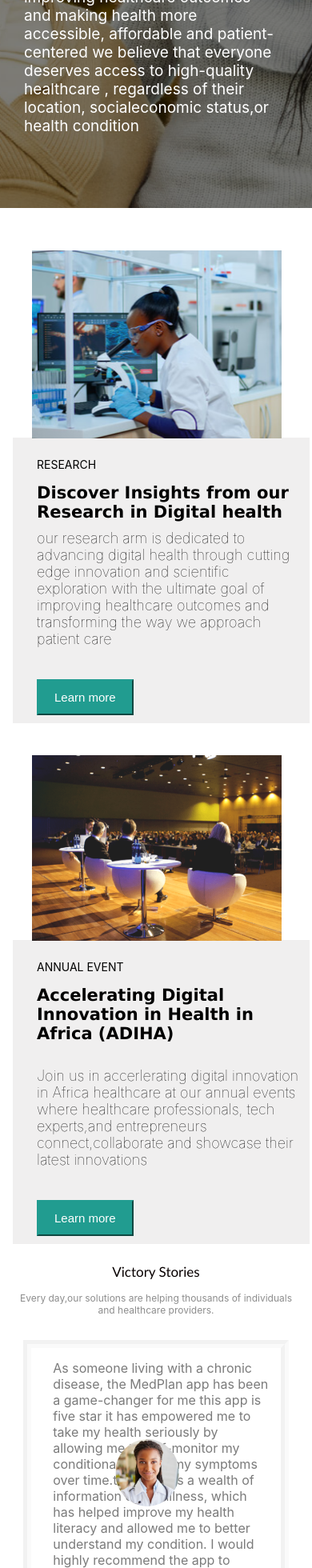
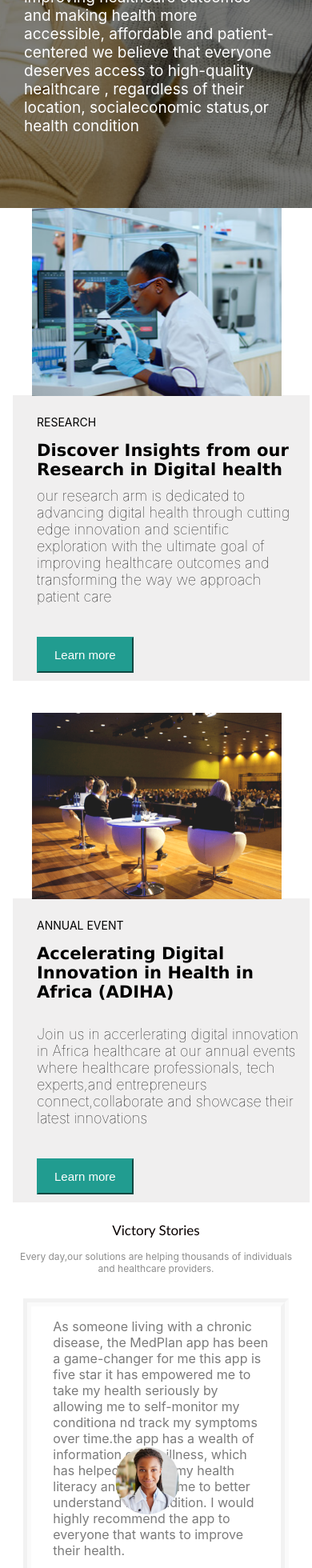
Before and after one commit to destinysoft/my-pratical-medplan, a React (Create React App) app: page / in a window 390 px wide. Shown: the part 3883-5843 px from the top of the page at 80% size. Built offline with nearby package versions, Linux system fonts and the light colour scheme.

Commit message:
sixth  commit

```diff
--- a/src/Components/Testimonials/test.css
+++ b/src/Components/Testimonials/test.css
@@ -95,16 +95,16 @@
     margin-left: 80px;
     border-radius: 50%;
     position: absolute;
-    bottom: -4932px;
+    /* bottom: -5232px; */
     padding: 10px;
-
+    bottom: -4942px;
 }
 
 
 
 .namediv{
   margin-left: 80px;
-  margin-top: 20vw;
+  margin-top: 30px;
   font-size: 12px;
   padding: 10px;
 }
--- a/src/Components/seventhpart/sev.css
+++ b/src/Components/seventhpart/sev.css
@@ -84,7 +84,7 @@
 
 .labimg{
   width: 80vw;
-  margin-top: 25vw;
+  margin-top: 45px;
   margin-left: 40px;
 
 }
--- a/src/index.css
+++ b/src/index.css
@@ -17,6 +17,7 @@ body {
   -moz-osx-font-smoothing: grayscale;
    box-sizing: border-box;
    overflow-x: hidden;
+   /* overflow: hidden; */
 }
 
 code {
```
